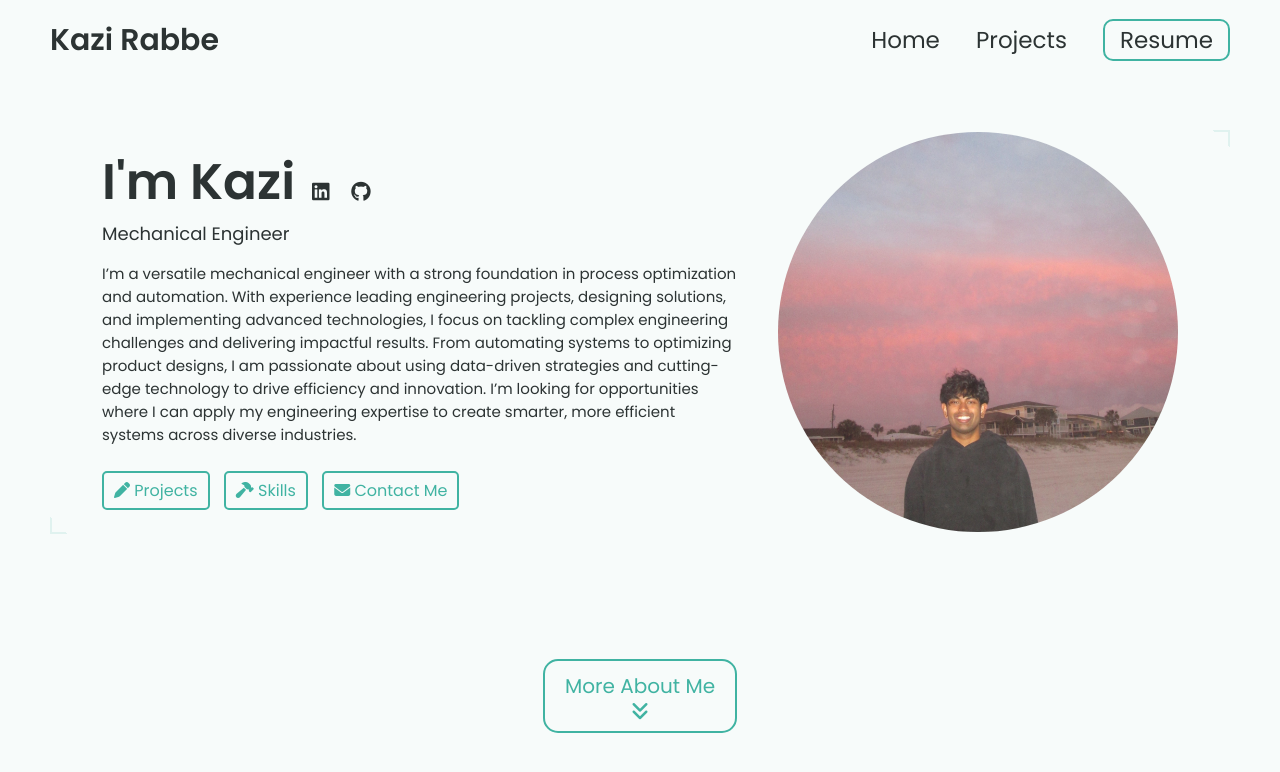
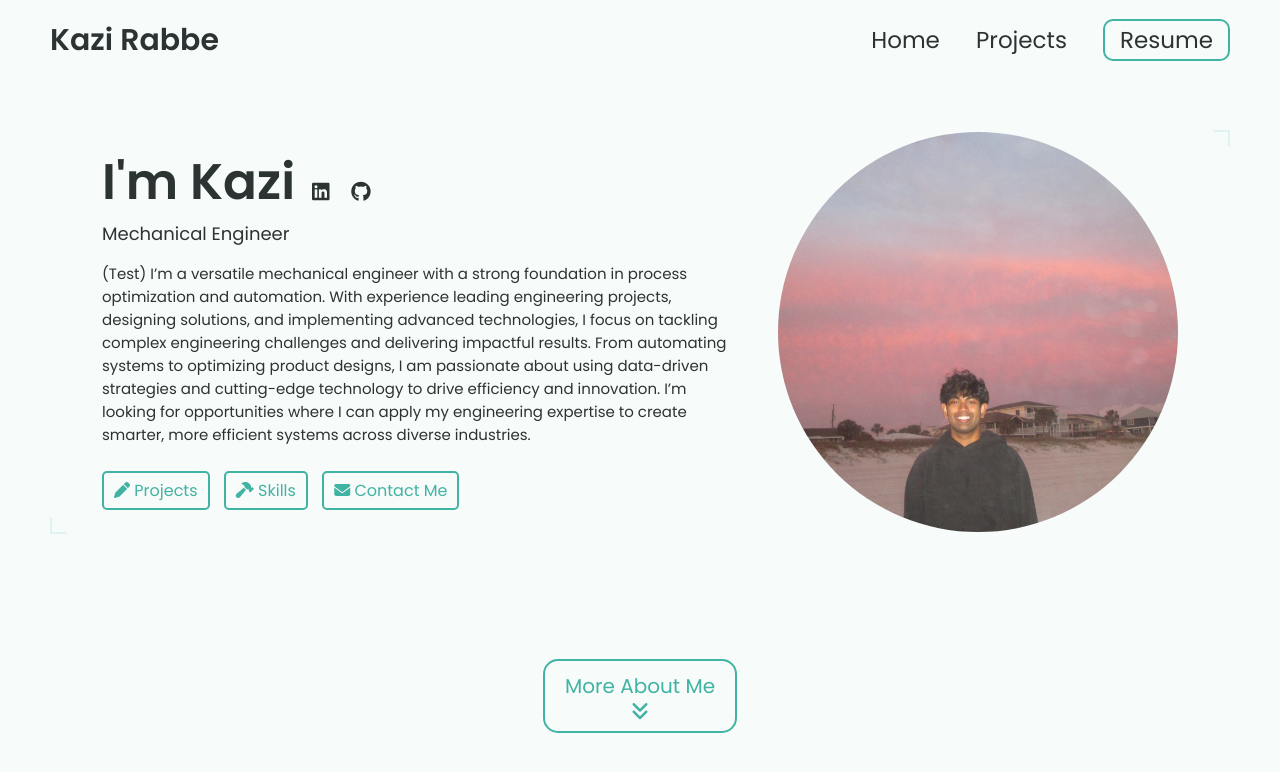
Before and after one commit to kazi-rabbe/kazi-rabbe.github.io, a Jekyll site: the page built from index.html, in a window 1280 px wide and 900 px high. Shown: the top 772 px of the window. Built offline with Jekyll 4.4.1, drawn with Linux system fonts in a browser that asks for light colours.

Commit message:
Update _config.yml

```diff
--- a/_config.yml
+++ b/_config.yml
@@ -15,7 +15,7 @@ title: Kazi Rabbe's Portfolio # This is what shows up in the tab of the browser
 name: Kazi Rabbe
 headline: Mechanical Engineer
 description: >- # dont remove this line. this will ignore all new lines until the next section
-  I’m a versatile mechanical engineer with a strong foundation in process optimization and automation. With experience leading engineering projects, designing solutions, and implementing advanced technologies, I focus on tackling complex engineering challenges and delivering impactful results.  From automating systems to optimizing product designs, I am passionate about using data-driven strategies and cutting-edge technology to drive efficiency and innovation. I’m looking for opportunities where I can apply my engineering expertise to create smarter, more efficient systems across diverse industries.
+  (Test) I’m a versatile mechanical engineer with a strong foundation in process optimization and automation. With experience leading engineering projects, designing solutions, and implementing advanced technologies, I focus on tackling complex engineering challenges and delivering impactful results.  From automating systems to optimizing product designs, I am passionate about using data-driven strategies and cutting-edge technology to drive efficiency and innovation. I’m looking for opportunities where I can apply my engineering expertise to create smarter, more efficient systems across diverse industries.
 
 # Place your profile image in /assets/images/profile-image/folder and edit the file name
 profile_image: ./assets/images/profile-image/IMG_0642.JPG
@@ -83,7 +83,7 @@ formspree-key:   xgvogebv
 
 
 # Active theme (Updatethis to switch themes). Make sure to keep the indentation the samne.
-colors: # dark mode
+colors: # mint theme
   text: "#2c3333"
   border: "#e0f2ef"
   link: "#40b3a2"
```
